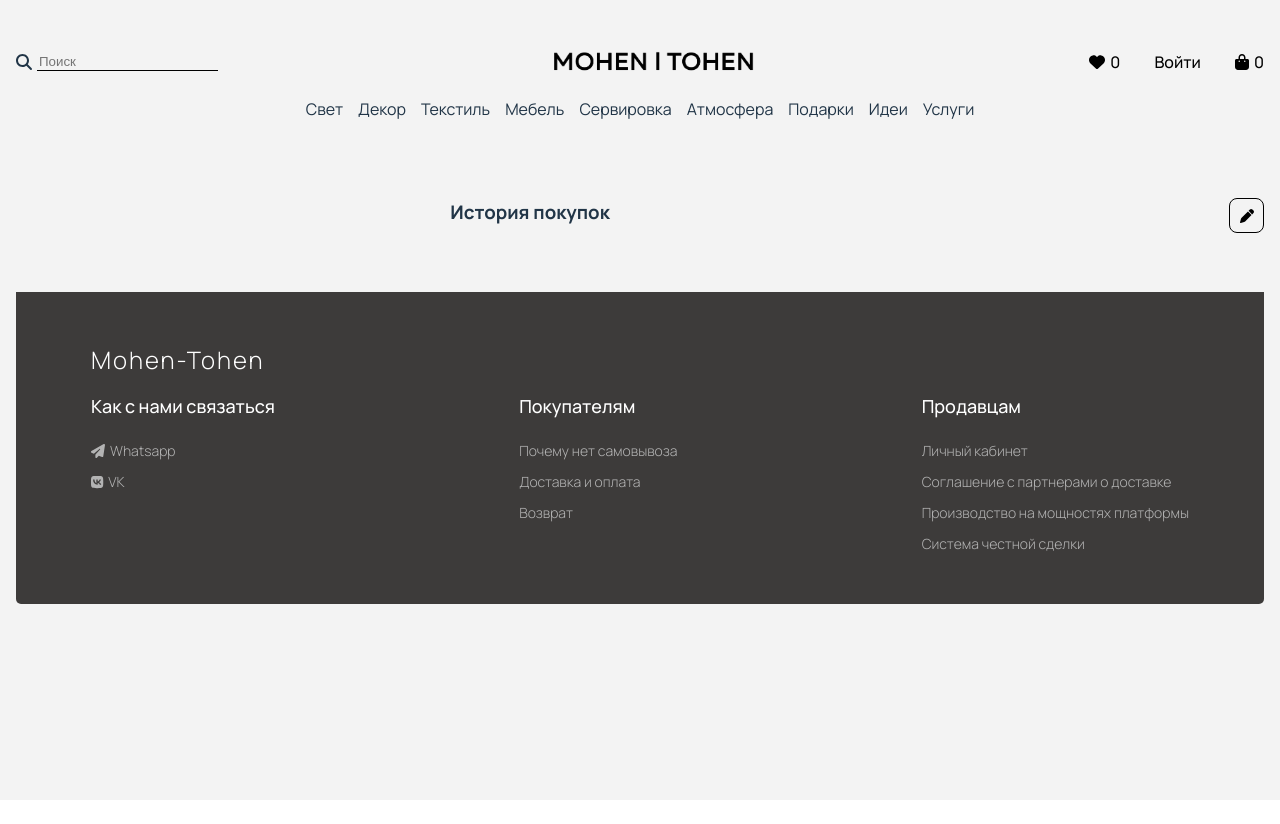
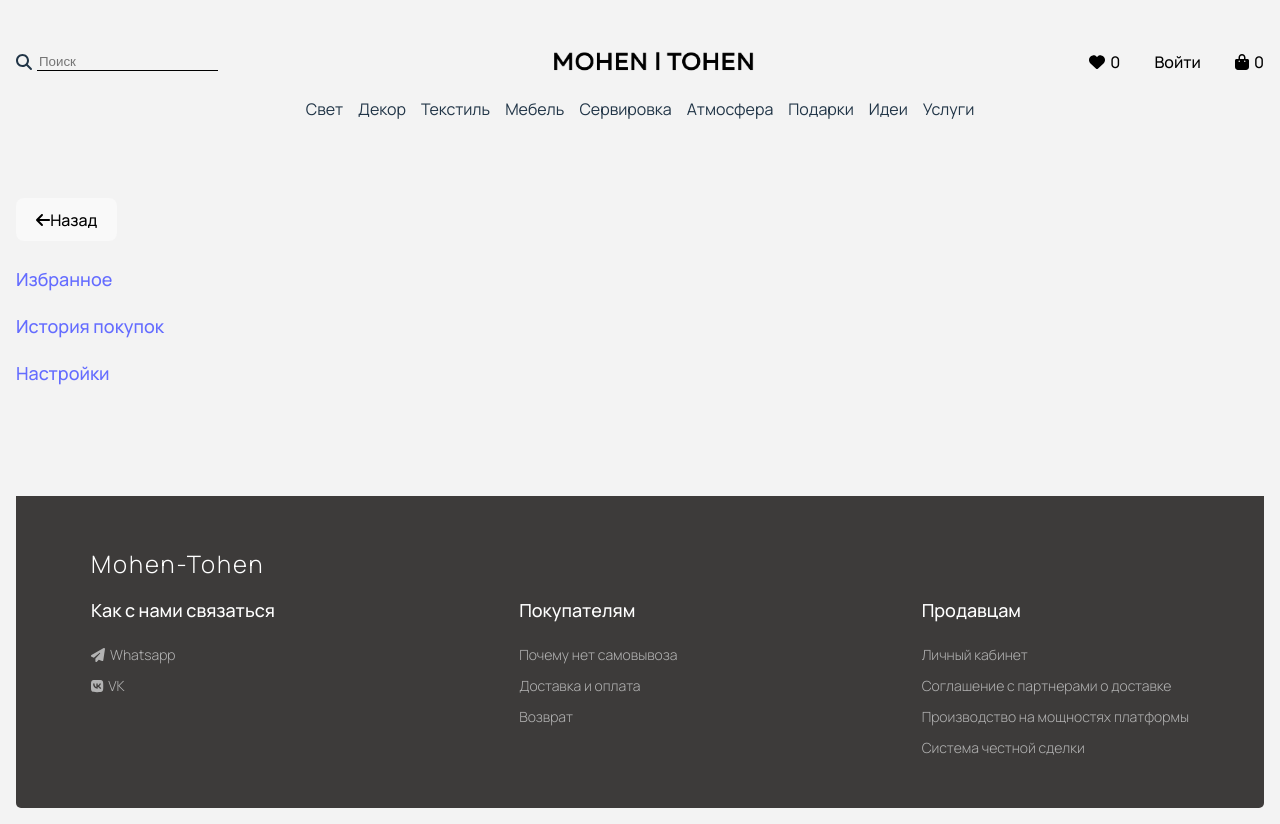
Before and after one commit to andrey-zinoviev-dev/mohen-tohen, a React (Vite) app: page /mohen-tohen/profile/1 in a window 1280 px wide. Before the commit the page ends 800 px from the top, so only its background shows below. Built offline with nearby package versions, Linux system fonts and the light colour scheme.

Commit message:
updated account component

```diff
--- a/src/Account.css
+++ b/src/Account.css
@@ -2,6 +2,15 @@
     display: flex;
     /* flex-direction: column; */
     align-items: flex-start;
+}
+
+.account__navigation-wrapper {
+    display: flex;
+    flex-direction: column;
+    align-items: flex-start;
+    gap: 25px;
+    width: 100%;
+    max-width: 220px;
 }
 
 .account__goods-wrapper {
@@ -14,10 +23,11 @@
 .account__user-wrapper {
     /* align-self: flex-end; */
     display: flex;
-    gap: 15px;
+    /* gap: 15px; */
     align-items: center;
     justify-content: space-between;
-    min-width: 220px;
+    width: 100%;
+    /* min-width: 220px; */
 }
 
 .account__user-wrapper h3 {
--- a/src/Account.tsx
+++ b/src/Account.tsx
@@ -2,31 +2,53 @@ import { FontAwesomeIcon } from "@fortawesome/react-fontawesome";
 import "./Account.css";
 // import Goods from "./Goods";
 import { useAppSelector } from "./hooks";
-import { faPen } from "@fortawesome/free-solid-svg-icons";
+import { faArrowLeft, faPen } from "@fortawesome/free-solid-svg-icons";
 import HistoryGoods from "./HistoryGoods";
+import { accountLinks } from "./utils";
+import { Link, Outlet } from "react-router-dom";
+import LinksComp from "./LinksComp";
 
 export default function Account() {
     //redux
     const userState = useAppSelector((state) => {
         return state.user;
     });
-    console.log(userState);
+    // console.log(userState);
     //dispatch
     // const dispatch = useAppDispatch();
 
     return (
         <section className="account">
+            <div className="account__navigation-wrapper">
+                <button>
+                    <FontAwesomeIcon icon={faArrowLeft} />
+                    <span>Назад</span>
+                </button>
+                {userState.name && <div className="account__user-wrapper">
+                    <h3>{userState.name}</h3>
+                    <button>
+                        <FontAwesomeIcon icon={faPen} />
+                    </button>
+                </div>}
+                <LinksComp inAccount={true} links={accountLinks} />
+                {/* <ul>
+                    {accountLinks.map((link) => {
+                        return <li key={link.title}>
+                            <Link to={link.href}>
+                                {link.title}
+                            </Link>
+                        </li>
+                    })}
+                </ul> */}
+            </div>
+
             <div className="account__goods-wrapper">
-                <HistoryGoods></HistoryGoods>
+                <Outlet></Outlet>
+                {/* <HistoryGoods></HistoryGoods> */}
                 {/* {userState.seller && <Goods inAccountPage={true} category="Ваши товары" goods={userState.goodsCollection}></Goods>} */}
                 {/* <Goods inAccountPage={true} category={userState.seller ? "История продаж" : "История покупок" } goods={userState.seller ? [] : userState.history}></Goods> */}
             </div>
-            <div className="account__user-wrapper">
-                <h3>{userState.name}</h3>
-                <button>
-                    <FontAwesomeIcon icon={faPen} />
-                </button>
-            </div>
+
         </section>
     )
 }
--- a/src/Favourites.tsx
+++ b/src/Favourites.tsx
@@ -5,8 +5,11 @@ export default function Favourites() {
         return state.goods.favourties;
     });
     return (
-        <section>
-            <Goods category="избранное" goods={favsState}></Goods>
-        </section>
+        <div>
+            <h3>Избранное</h3>
+        </div>
+        // <section>
+        //     <Goods category="избранное" goods={favsState}></Goods>
+        // </section>
     )
 }
--- a/src/Header.tsx
+++ b/src/Header.tsx
@@ -1,6 +1,6 @@
 import React from "react";
 import { FontAwesomeIcon } from "@fortawesome/react-fontawesome"
-import { faMagnifyingGlass, faShoppingBag } from "@fortawesome/free-solid-svg-icons"
+import { faMagnifyingGlass, faShoppingBag, faUser } from "@fortawesome/free-solid-svg-icons"
 import "./Header.css";
 import { useAppDispatch, useAppSelector } from "./hooks";
 import { faHeart, faXmark } from "@fortawesome/free-solid-svg-icons";
@@ -46,16 +46,18 @@ export default function Header() {
                     </form>
                     <img className="header__img" src={heading}></img>
                     <div className="header__links">
-
                         <Link to="../favs">
                             <FontAwesomeIcon icon={faHeart} />
                             <span>{favouriteState.length}</span>
                         </Link>
                         <button onClick={() => {
-                            setPopupOpened(true);
+                            userState.loggedIn ?
+                                navigate(`profile/${1223}`)
+                                :
+                                setPopupOpened(true);
                             // dispatch(login({name: "Андрей", email: "sttrog_810@mail.ru", favourites: [], phone: "+79588280774", seller: false, loggedIn: true}))
                         }}>
-                            {!userState.loggedIn ? "Войти" : `${userState.name}`}
+                            {!userState.loggedIn ? <span>Войти</span> : <span>{userState.name && userState.name[0]} <FontAwesomeIcon icon={faUser} /></span>}
                         </button>
                         <Link to="../basket">
                             <FontAwesomeIcon icon={faShoppingBag} />
@@ -117,7 +119,7 @@ export default function Header() {
                             </div>
                             <button type="button" onClick={() => {
                                 setPopupOpened(false);
-                                navigate(`profile/${1223}`);
+                                // navigate(`profile/${1223}`);
                                 dispatch(login(buyerUser))
                                 // dispatch(login(sellerUser));
                             }}>Получить код</button>
--- a/src/HistoryGoods.tsx
+++ b/src/HistoryGoods.tsx
@@ -9,13 +9,13 @@ export default function HistoryGoods() {
   return (
     <section className="history">
       <h3>История {!userState.seller ? "покупок" : "продаж"}</h3>
-      <ul>
+      {/* <ul>
         {userState.history.map((transaction) => {
           return <li key={transaction.title}>
             <span>{transaction.title}</span>
           </li>
         })}
-      </ul>
+      </ul> */}
     </section>
   )
 }
--- a/src/LinksComp.css
+++ b/src/LinksComp.css
@@ -8,6 +8,11 @@
     flex-direction: column;
     align-content: flex-start;
     gap: 5px;
+}
+
+.links_inAccount {
+    padding: 0;
+    border-right: none;
 }
 
 .links h3 {
@@ -24,3 +29,12 @@
     /* font-weight: 100; */
     /* border-right: 1px solid black; */
 }
+
+.links__ul li:hover {
+    color: #FF8261;
+}
+
+.links_inAccount ul {
+    gap: 20px;
+    font-size: 18px;
+}
--- a/src/LinksComp.tsx
+++ b/src/LinksComp.tsx
@@ -1,13 +1,16 @@
+import { Link, useLocation } from "react-router-dom"
 import { LinksInterface } from "./interfaces"
 import "./LinksComp.css"
-export default function LinksComp({links, title}:LinksInterface) {
+export default function LinksComp({links, title, inAccount}:LinksInterface) {
     return (
-        <div className="links">
-            <h3>{title}</h3>
+        <div className={!inAccount ? "links" : "links links_inAccount"}>
+            {title && <h3>{title}</h3>}
             <ul className="links__ul">
                 {links.map((link) => {
                     return <li key={link.href}>
-                        <span>{link.title}</span>
+                        <Link to={link.href}>
+                            <span>{link.title}</span>
+                        </Link>
                     </li>
                 })}
             </ul>
--- /dev/null
+++ b/src/Settings.tsx
@@ -0,0 +1,7 @@
+export default function Settings() {
+    return (
+        <div>
+            <h3>Настройки</h3>
+        </div>
+    )
+}
--- a/src/interfaces.tsx
+++ b/src/interfaces.tsx
@@ -89,7 +89,8 @@ export interface LinkInterface {
 
 export interface LinksInterface {
   links: LinkInterface[],
-  title: string,
+  title?: string,
+  inAccount?: boolean,
 }
 
 export interface CategoryInterface {
--- a/src/utils.ts
+++ b/src/utils.ts
@@ -910,21 +910,21 @@ export const categories:CategoryInterface[] = [
 export const fixedHeaderLinks:LinkInterface[] = [
   {
     title: "Декорирование на заказ",
-    href: ""
+    href: "../homestaging"
   },
   {
     title: "Подарочные сертификаты",
-    href: "",
+    href: "../gifts",
   },
   {
     title: "Набобры сделай сам",
-    href: "",
+    href: "../diy",
   }
 ];
 
 export const buyerUser:UserInterface = {
   name: "Алексей Солдатов",
-  loggedIn: false,
+  loggedIn: true,
   phone: "+79031513045",
   email: "alexey2194@mail.ru",
   favourites: [
@@ -957,11 +957,26 @@ export const buyerUser:UserInterface = {
 
 export const sellerUser:UserInterface = {
   name: "Сергей Ильич",
-  loggedIn: false,
+  loggedIn: true,
   phone: "+79269311555",
   email: "super_whore@mail.ru",
   favourites: [],
   seller: true,
   goodsCollection: [],
   history: [],
-}
+};
+
+export const accountLinks:LinkInterface[] = [
+  {
+    title: "Избранное",
+    href: "favs"
+  },
+  {
+    title: "История покупок",
+    href: "history"
+  },
+  {
+    title: "Настройки",
+    href: "prefs"
+  }
+]
```
Also changed, not shown: src/App.tsx (+21 -6 lines).
